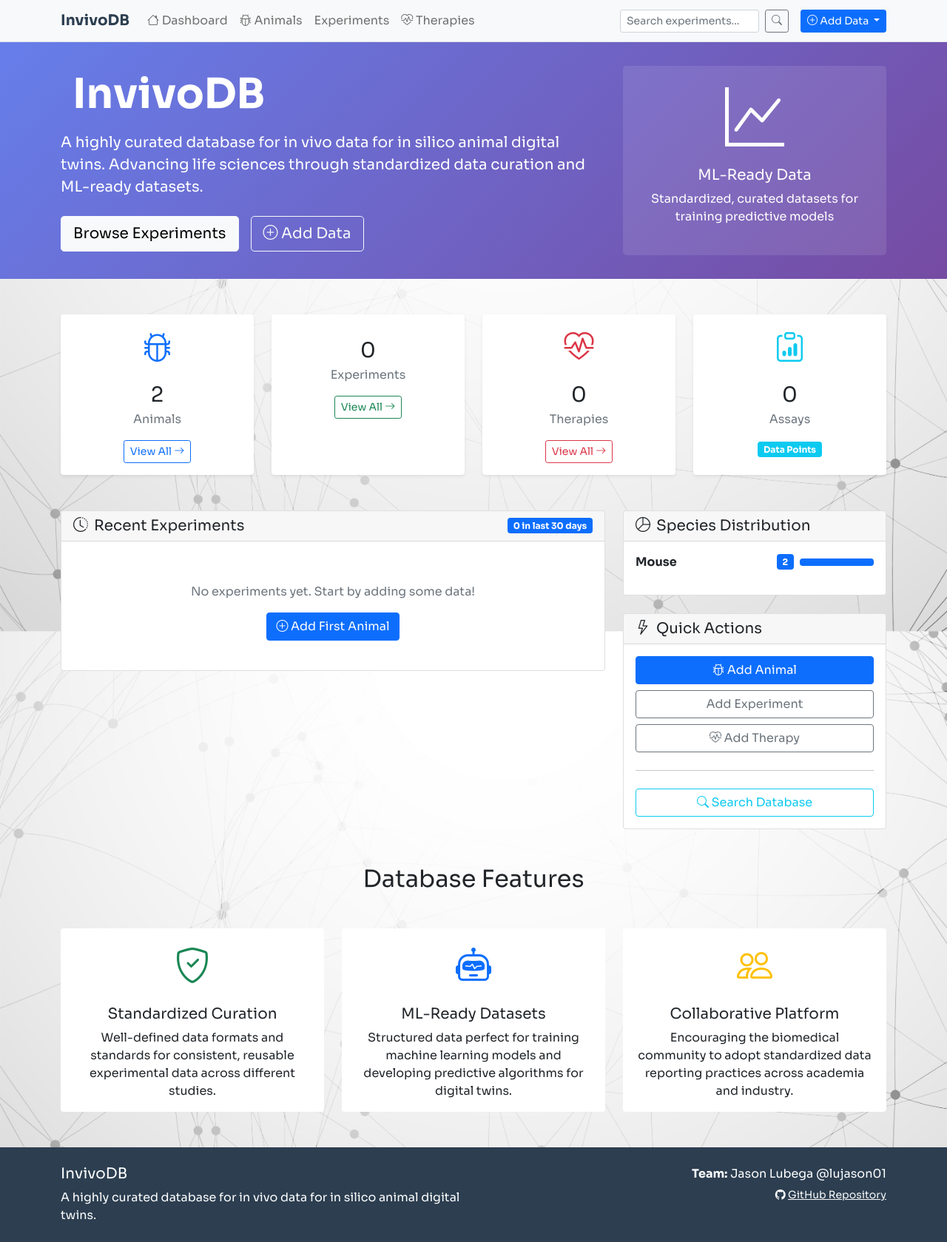
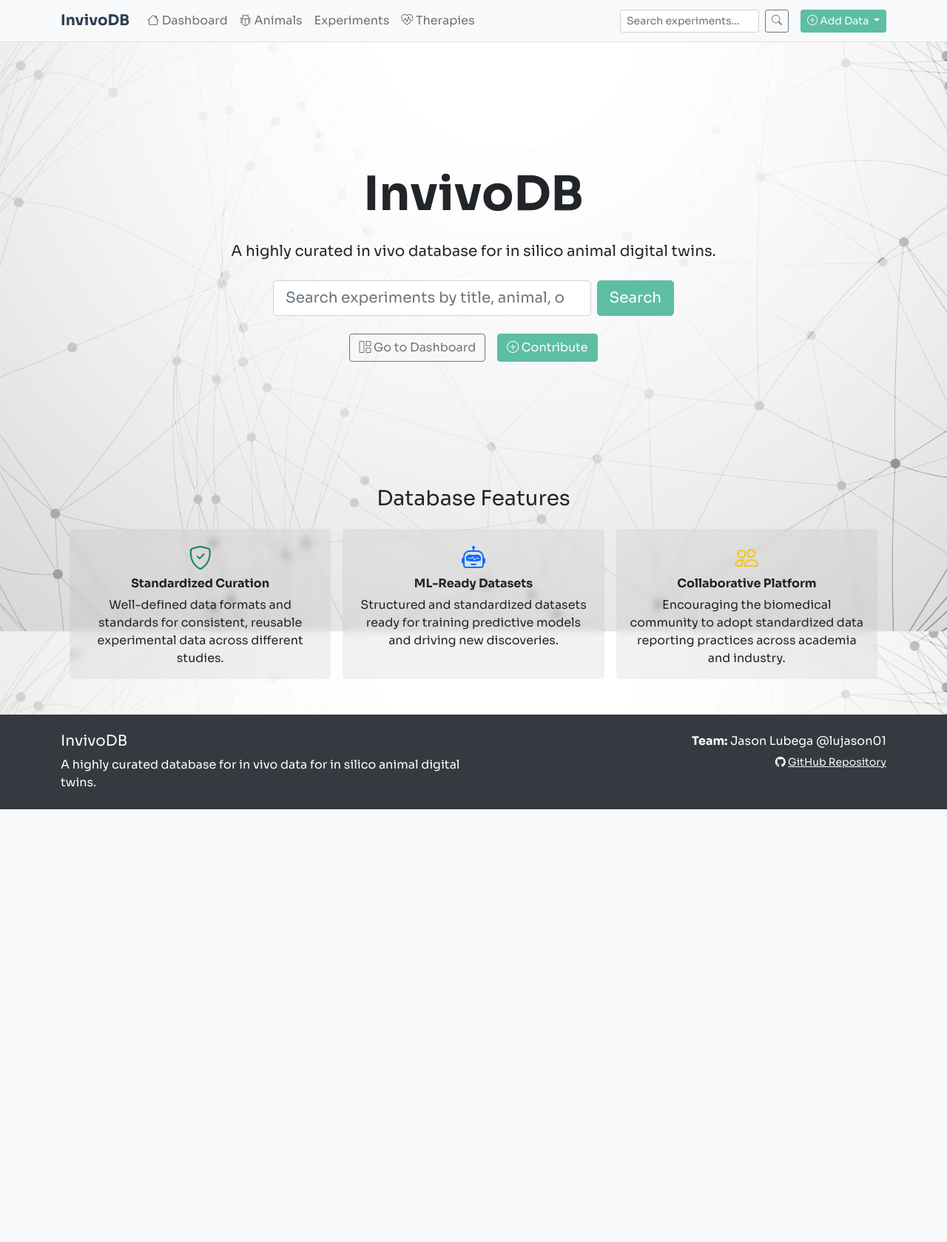
Before and after one commit to lujason01/invivoDB, a Flask app: page / in a window 1280 px wide. Shown: the whole page at 74% size. After the commit the page ends 1094 px from the top, so only its background shows below. Run offline with Flask 3, Linux system fonts and the light colour scheme; data comes from the database, SQL or seed files in the repository; data that the repository does not hold is empty.

Commit message:
feat: created dedicated landing page with search focus and update UI styling - Added new landing.html with prominent search bar and features section - Move dashboard to /dashboard route - Add Contribute button linking to add_animal - Apply green color scheme (#5DBEA3) to all buttons globally - Change footer background to dark grey - Update navigation links - Remove features section from dashboard to avoid duplication

```diff
--- a/src/web/app.py
+++ b/src/web/app.py
@@ -39,8 +39,14 @@ with app.app_context():
 
 
 @app.route('/')
-def index():
-    """Home page with database overview"""
+def landing():
+    """Application landing page with a prominent search bar."""
+    return render_template('landing.html')
+
+
+@app.route('/dashboard')
+def dashboard():
+    """Home page with database overview (formerly the index)."""
     try:
         # Get summary statistics
         total_animals = Animal.query.count()
--- a/src/web/templates/base.html
+++ b/src/web/templates/base.html
@@ -20,6 +20,34 @@
             background-attachment: fixed;
             background-position: center center;
         }
+
+        /* Global button color scheme */
+        .btn-primary,
+        .btn-success {
+            background-color: #5DBEA3 !important;
+            border-color: #5DBEA3 !important;
+        }
+
+        .btn-primary:hover,
+        .btn-success:hover {
+            background-color: #4da892 !important;
+            border-color: #4da892 !important;
+        }
+
+        .btn-outline-primary:hover,
+        .btn-outline-secondary:hover {
+            background-color: #5DBEA3 !important;
+            border-color: #5DBEA3 !important;
+        }
+
+        .btn-outline-success:hover,
+        .btn-outline-danger:hover,
+        .btn-outline-warning:hover,
+        .btn-outline-info:hover {
+            background-color: #5DBEA3 !important;
+            border-color: #5DBEA3 !important;
+        }
+
         .navbar-brand {
             font-weight: bold;
             color: #2c3e50 !important;
@@ -52,7 +80,7 @@
         }
 
         footer {
-            background-color: #2c3e50;
+            background-color: #343a40;
             color: white;
             margin-top: 3rem;
         }
@@ -70,7 +98,7 @@
     <!-- Navigation -->
     <nav class="navbar navbar-expand-lg navbar-light bg-light border-bottom">
         <div class="container">
-            <a class="navbar-brand" href="{{ url_for('index') }}">
+            <a class="navbar-brand" href="{{ url_for('landing') }}">
                 <i class="bi bi-database"></i> InvivoDB
             </a>
 
@@ -81,7 +109,7 @@
             <div class="collapse navbar-collapse" id="navbarNav">
                 <ul class="navbar-nav me-auto">
                     <li class="nav-item">
-                        <a class="nav-link" href="{{ url_for('index') }}">
+                        <a class="nav-link" href="{{ url_for('dashboard') }}">
                             <i class="bi bi-house"></i> Dashboard
                         </a>
                     </li>
--- a/src/web/templates/index.html
+++ b/src/web/templates/index.html
@@ -22,13 +22,6 @@
                     <a href="{{ url_for('add_animal') }}" class="btn btn-outline-light btn-lg">
                         <i class="bi bi-plus-circle"></i> Add Data
                     </a>
-                </div>
-            </div>
-            <div class="col-lg-4 text-center">
-                <div class="bg-white bg-opacity-10 rounded-3 p-4">
-                    <i class="bi bi-graph-up display-1 mb-3 d-block"></i>
-                    <h5>ML-Ready Data</h5>
-                    <p>Standardized, curated datasets for training predictive models</p>
                 </div>
             </div>
         </div>
@@ -228,55 +221,6 @@
         </div>
     </div>
 </div>
-
-<!-- Features Section -->
-<div class="container mt-5">
-    <div class="row">
-        <div class="col-12">
-            <h2 class="text-center mb-5">Database Features</h2>
-        </div>
-    </div>
-    <div class="row g-4">
-        <div class="col-md-4">
-            <div class="card h-100 border-0 text-center">
-                <div class="card-body">
-                    <i class="bi bi-shield-check text-success" style="font-size: 3rem;"></i>
-                    <h5 class="card-title mt-3">Standardized Curation</h5>
-                    <p class="card-text">
-                        Well-defined data formats and standards for consistent,
-                        reusable experimental data across different studies.
-                    </p>
-                </div>
-            </div>
-        </div>
-
-        <div class="col-md-4">
-            <div class="card h-100 border-0 text-center">
-                <div class="card-body">
-                    <i class="bi bi-robot text-primary" style="font-size: 3rem;"></i>
-                    <h5 class="card-title mt-3">ML-Ready Datasets</h5>
-                    <p class="card-text">
-                        Structured data perfect for training machine learning models
-                        and developing predictive algorithms for digital twins.
-                    </p>
-                </div>
-            </div>
-        </div>
-
-        <div class="col-md-4">
-            <div class="card h-100 border-0 text-center">
-                <div class="card-body">
-                    <i class="bi bi-people text-warning" style="font-size: 3rem;"></i>
-                    <h5 class="card-title mt-3">Collaborative Platform</h5>
-                    <p class="card-text">
-                        Encouraging the biomedical community to adopt standardized
-                        data reporting practices across academia and industry.
-                    </p>
-                </div>
-            </div>
-        </div>
-    </div>
-</div>
 {% endblock %}
 
 {% block scripts %}
--- /dev/null
+++ b/src/web/templates/landing.html
@@ -0,0 +1,113 @@
+{% extends "base.html" %}
+
+{% block title %}Welcome to InvivoDB{% endblock %}
+
+{% block content %}
+<style>
+    .landing-page .card {
+        background-color: rgba(128, 128, 128, 0.1) !important;
+        backdrop-filter: blur(5px);
+    }
+
+    .landing-page .btn-primary,
+    .landing-page .btn-success {
+        background-color: #5DBEA3 !important;
+        border-color: #5DBEA3 !important;
+    }
+
+    .landing-page .btn-primary:hover,
+    .landing-page .btn-success:hover {
+        background-color: #4da892 !important;
+        border-color: #4da892 !important;
+    }
+
+    .landing-page .btn-outline-secondary:hover {
+        background-color: #5DBEA3 !important;
+        border-color: #5DBEA3 !important;
+    }
+</style>
+
+<div class="container landing-page" style="min-height: 100vh; display: flex; flex-direction: column;">
+    <!-- Main Content Section (3/4 height) -->
+    <div class="flex-grow-1 d-flex align-items-center justify-content-center" style="min-height: 75vh;">
+        <div class="text-center">
+            <h1 class="display-3 fw-bold">InvivoDB</h1>
+            <p class="lead my-4">
+                A highly curated in vivo database for in silico animal digital twins.
+            </p>
+
+            <div class="row justify-content-center">
+                <div class="col-lg-10">
+                    <form class="d-flex" method="GET" action="{{ url_for('search') }}">
+                        <input class="form-control form-control-lg me-2" type="search"
+                               name="q" placeholder="Search experiments by title, animal, or species..."
+                               value="{{ request.args.get('q', '') }}">
+                        <button class="btn btn-primary btn-lg" type="submit">
+                            Search
+                        </button>
+                    </form>
+                </div>
+            </div>
+
+            <div class="mt-4 d-flex gap-3 justify-content-center">
+                <a href="{{ url_for('dashboard') }}" class="btn btn-outline-secondary">
+                    <i class="bi bi-grid-1x2"></i> Go to Dashboard
+                </a>
+                <a href="{{ url_for('add_animal') }}" class="btn btn-success">
+                    <i class="bi bi-plus-circle"></i> Contribute
+                </a>
+            </div>
+        </div>
+    </div>
+
+
+    <!-- Features Section (1/4 height) -->
+    <div class="container" style="min-height: 25vh;">
+        <div class="row">
+            <div class="col-12">
+                <h3 class="text-center mb-4">Database Features</h3>
+            </div>
+        </div>
+        <div class="row g-3">
+            <div class="col-md-4">
+                <div class="card h-100 border-0 text-center">
+                    <div class="card-body py-3">
+                        <i class="bi bi-shield-check text-success" style="font-size: 2rem;"></i>
+                        <h6 class="fw-bold">Standardized Curation</h6>
+                        <p class="mb-0">
+                            Well-defined data formats and standards for consistent,
+                            reusable experimental data across different studies.
+                        </p>
+                    </div>
+                </div>
+            </div>
+
+            <div class="col-md-4">
+                <div class="card h-100 border-0 text-center">
+                    <div class="card-body py-3">
+                        <i class="bi bi-robot text-primary" style="font-size: 2rem;"></i>
+                        <h6 class="fw-bold">ML-Ready Datasets</h6>
+                        <p class="mb-0">
+                            Structured and standardized datasets
+                            ready for training predictive models and driving new discoveries.
+                        </p>
+                    </div>
+                </div>
+            </div>
+
+            <div class="col-md-4">
+                <div class="card h-100 border-0 text-center">
+                    <div class="card-body py-3">
+                        <i class="bi bi-people text-warning" style="font-size: 2rem;"></i>
+                        <h6 class="fw-bold">Collaborative Platform</h6>
+                        <p class="mb-0">
+                            Encouraging the biomedical community to adopt standardized
+                            data reporting practices across academia and industry.
+                        </p>
+                    </div>
+                </div>
+            </div>
+        </div>
+    </div>
+</div>
+{% endblock %}
```
